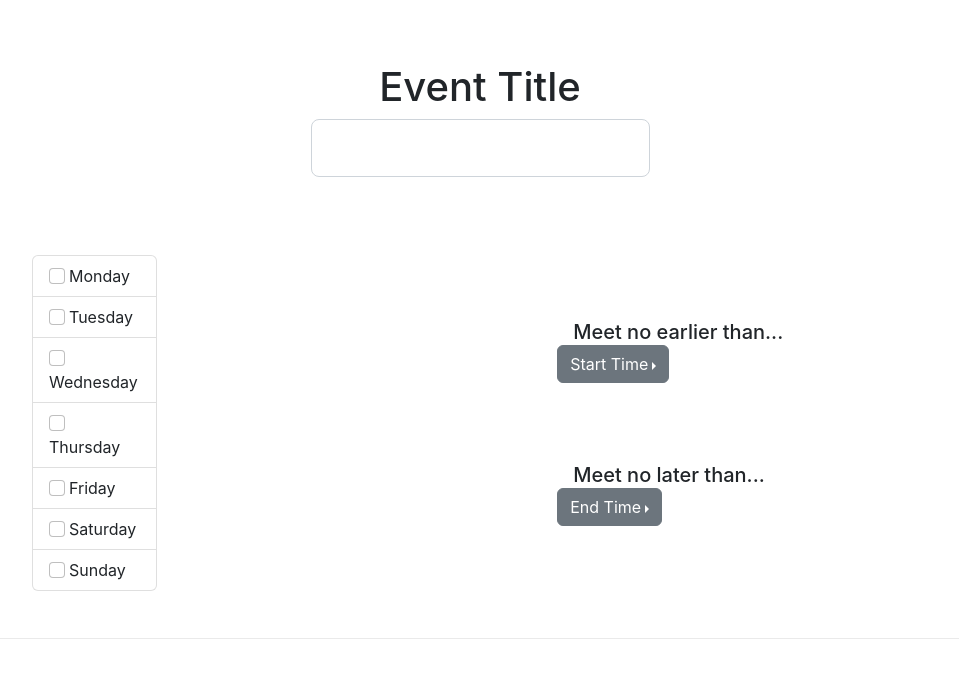
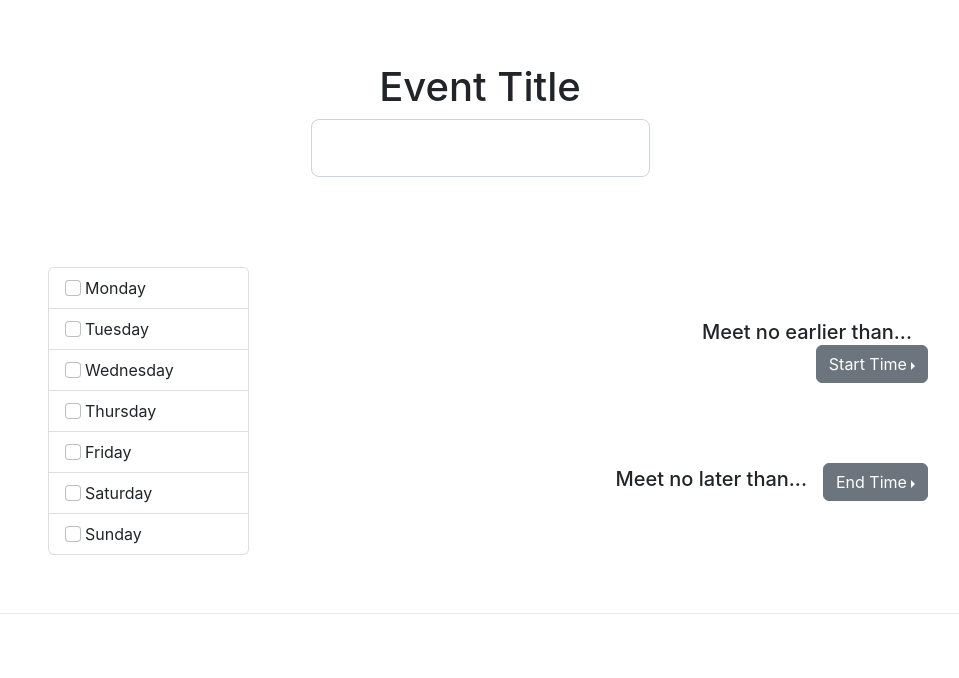
Before and after one commit to agao1224/findatime-frontend, a Next.js app: page / in a window 1280 px wide. Shown: the top 678 px of the page, without its empty margins (160-1119 px from the left). Built offline with nearby package versions, Linux system fonts and the light colour scheme.

Commit message:
small css fixes

```diff
--- a/styles/Home.module.css
+++ b/styles/Home.module.css
@@ -20,11 +20,14 @@
 }
 
 .dayselector {
-  margin: 0 10rem;
+  margin: 0 11rem;
+  flex: 0.4;
 }
 
 .timeselector {
-  margin: 0 10rem;
+  flex: 1;
+  margin: 0 5rem;
+  text-align: right;
 }
 
 .footer {
--- a/styles/TimeSelector.module.css
+++ b/styles/TimeSelector.module.css
@@ -4,6 +4,7 @@
 
 .timetext {
   display: inline;
+  white-space: nowrap;
   margin: 0 1rem;
 }
 
```
